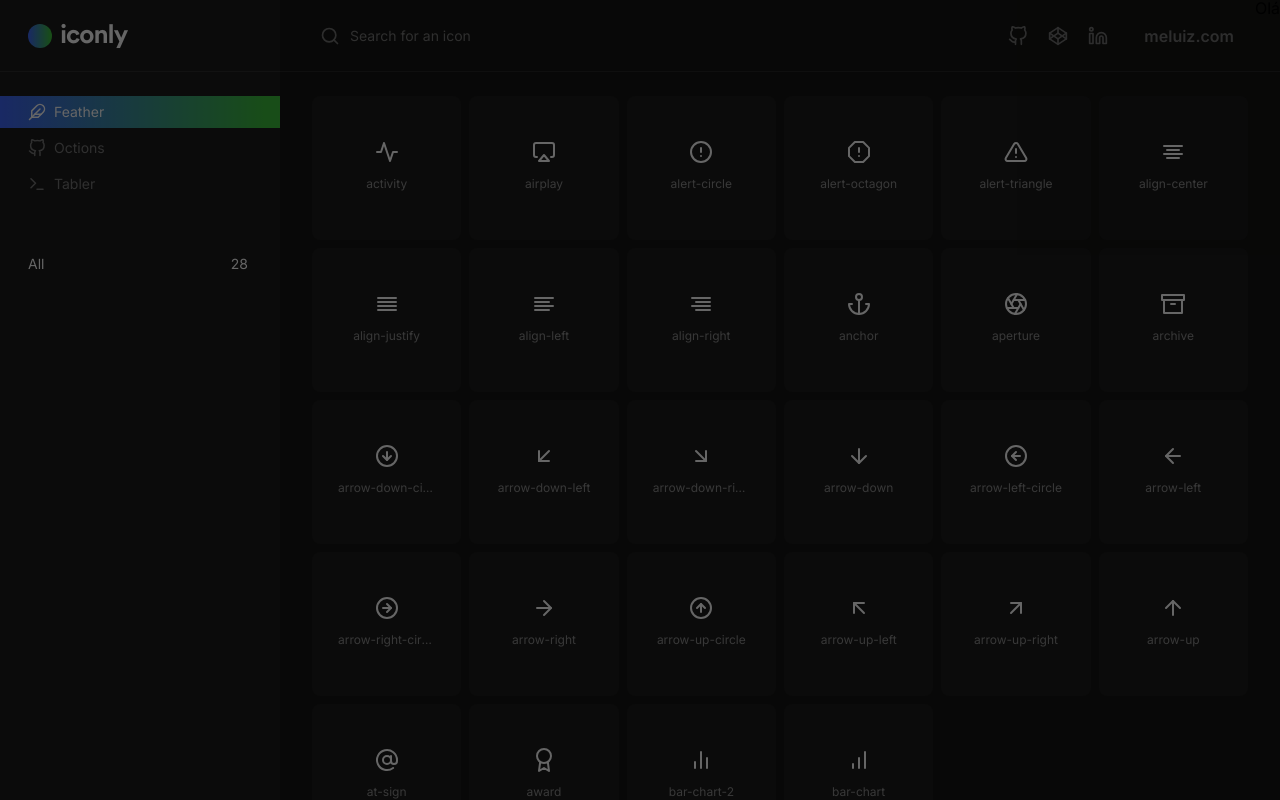
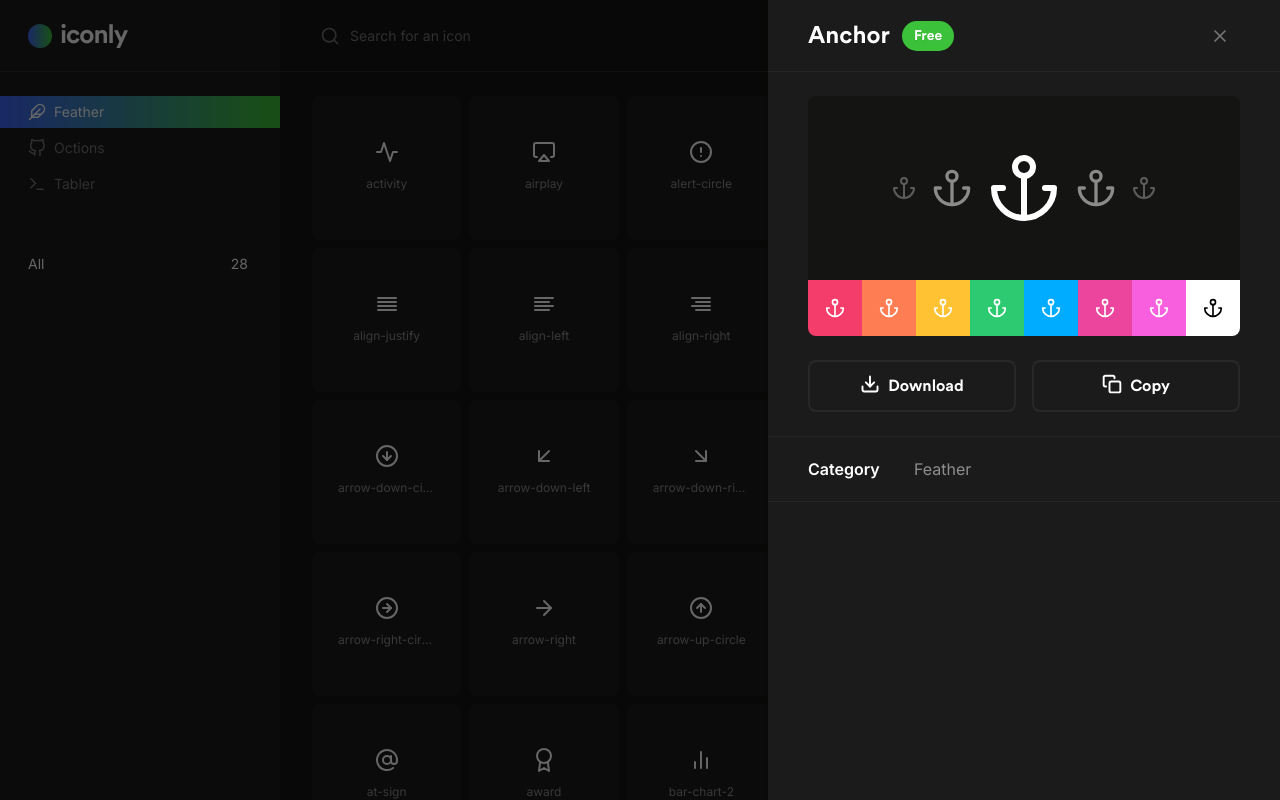
Before and after one commit to meluiz/iconly, a React (Create React App) app: page / in a window 1280 px wide. Built offline with nearby package versions, Linux system fonts and the light colour scheme.

Commit message:
structuring IconSingle components

```diff
--- a/src/components/icon-single/index.tsx
+++ b/src/components/icon-single/index.tsx
@@ -1,6 +1,25 @@
 /* ------| Styles |------ */
+import { Button } from 'components/button'
+import { Anchor, Download, X, Copy } from 'react-feather'
 import {
+  Box,
+  BoxHeader,
+  BoxIcon,
+  BoxIconBadge,
+  BoxIconName,
   Container,
+  IconInfo,
+  IconInfoItem,
+  IconInfoItemText,
+  IconInfoItemTitle,
+  IconInfoItemTitleBox,
+  IconPreview,
+  IconPreviewActions,
+  IconPreviewArt,
+  IconPreviewBox,
+  IconPreviewExposure,
+  IconPreviewSamples,
+  IconPreviewSamplesItem,
   Wrapper,
 } from './styles'
 
@@ -8,7 +27,91 @@
   return (
     <Wrapper>
       <Container>
-        Olá
+        <Box>
+          <BoxHeader>
+            <BoxIcon>
+              <BoxIconName>Anchor</BoxIconName>
+              <BoxIconBadge>Free</BoxIconBadge>
+            </BoxIcon>
+            <Button
+              theme='icons'
+              type='button'
+            >
+              <X size={20} />
+            </Button>
+          </BoxHeader>
+          <IconPreviewBox>
+            <IconPreview>
+              <IconPreviewExposure>
+                <IconPreviewArt size='sm' opactiy={0.3}>
+                  <Anchor />
+                </IconPreviewArt>
+                <IconPreviewArt size='md' opactiy={0.5}>
+                  <Anchor />
+                </IconPreviewArt>
+                <IconPreviewArt size='base' opactiy={1}>
+                  <Anchor />
+                </IconPreviewArt>
+                <IconPreviewArt size='md' opactiy={0.5}>
+                  <Anchor />
+                </IconPreviewArt>
+                <IconPreviewArt size='sm' opactiy={0.3}>
+                  <Anchor />
+                </IconPreviewArt>
+              </IconPreviewExposure>
+              <IconPreviewSamples>
+                <IconPreviewSamplesItem>
+                  <Anchor size={20} />
+                </IconPreviewSamplesItem>
+                <IconPreviewSamplesItem>
+                  <Anchor size={20} />
+                </IconPreviewSamplesItem>
+                <IconPreviewSamplesItem>
+                  <Anchor size={20} />
+                </IconPreviewSamplesItem>
+                <IconPreviewSamplesItem>
+                  <Anchor size={20} />
+                </IconPreviewSamplesItem>
+                <IconPreviewSamplesItem>
+                  <Anchor size={20} />
+                </IconPreviewSamplesItem>
+                <IconPreviewSamplesItem>
+                  <Anchor size={20} />
+                </IconPreviewSamplesItem>
+                <IconPreviewSamplesItem>
+                  <Anchor size={20} />
+                </IconPreviewSamplesItem>
+                <IconPreviewSamplesItem>
+                  <Anchor size={20} />
+                </IconPreviewSamplesItem>
+              </IconPreviewSamples>
+            </IconPreview>
+            <IconPreviewActions>
+              <Button
+                theme='text'
+                type='button'
+                icon={<Download />}
+              >
+                Download
+              </Button>
+              <Button
+                theme='text'
+                type='button'
+                icon={<Copy />}
+              >
+                Copy
+              </Button>
+            </IconPreviewActions>
+          </IconPreviewBox>
+          <IconInfo>
+            <IconInfoItem>
+              <IconInfoItemTitleBox>
+                <IconInfoItemTitle>Category</IconInfoItemTitle>
+              </IconInfoItemTitleBox>
+              <IconInfoItemText>Feather</IconInfoItemText>
+            </IconInfoItem>
+          </IconInfo>
+        </Box>
       </Container>
     </Wrapper>
   )
```
